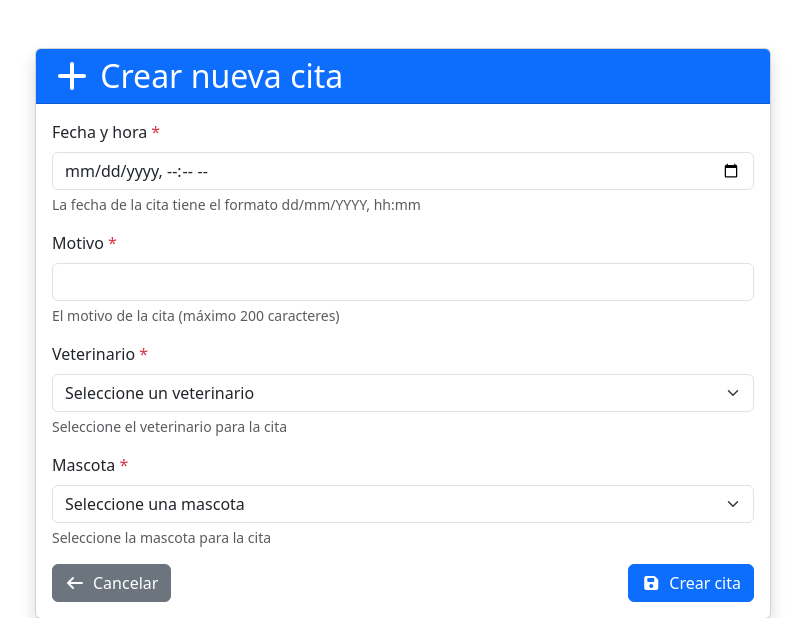
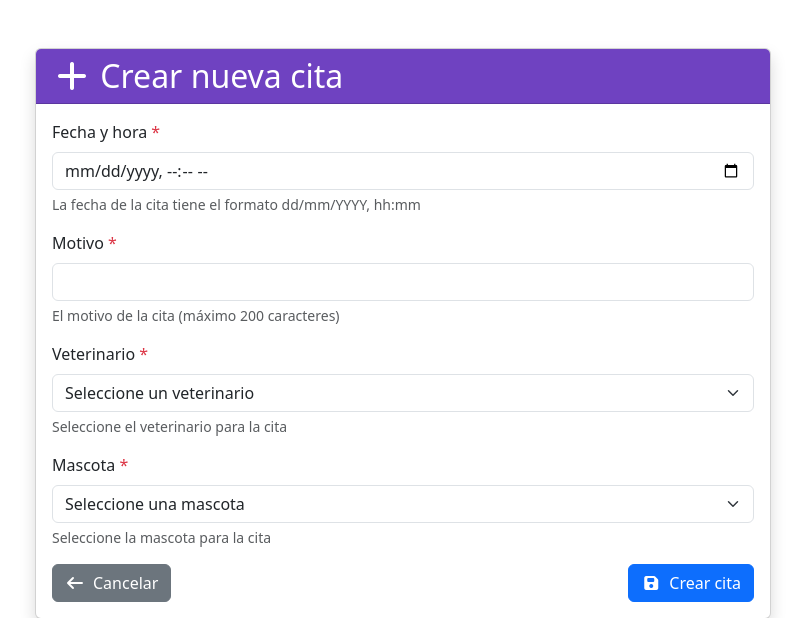
Before and after one commit to albanomp/Proyecto-Clinica-Veterinaria, a Python web app: template Clinica_Veterinaria/app/templates/citas/form.html in a window 1280 px wide. Shown: the top 618 px of the page, without its empty margins (237-1042 px from the left). Run offline with Jinja, Linux system fonts and the light colour scheme; the template is opened without the code that fills it, so the values that code supplies are empty; some libraries are stand-ins or nearby versions.

Commit message:
Actualizar color morado en pagina detalle y formulario

```diff
--- a/Clinica_Veterinaria/app/templates/citas/detail.html
+++ b/Clinica_Veterinaria/app/templates/citas/detail.html
@@ -13,7 +13,7 @@
             <div class="col-md-8">
 
                 <div class="card shadow" style="width: 32rem;">
-                    <div class="card-header bg-info text-white">
+                    <div class="card-header text-white" style="background-color: #6f42c1;">
                         <h2 class="card title mb-0">
                             <i class="fa-solid fa-user"></i> Detalle de la Cita
                         </h2>
--- a/Clinica_Veterinaria/app/templates/citas/form.html
+++ b/Clinica_Veterinaria/app/templates/citas/form.html
@@ -11,7 +11,8 @@
         <div class="row justify-content-center">
             <div class="col-md-8">
                 <div class="card shadow">
-                    <div class="card-header bg-primary text-white">
+                    <div class="card-header text-white" style="background-color: #6f42c1;">
+
                         <h2 class="card-fecha_hora mb-0">
                             <i class="fa-solid fa-{% if cita %}pen-to-square{% else %}plus{% endif %}"></i>
                             {% if cita %}Editar cita{% else %}Crear nueva cita{% endif %}
```
